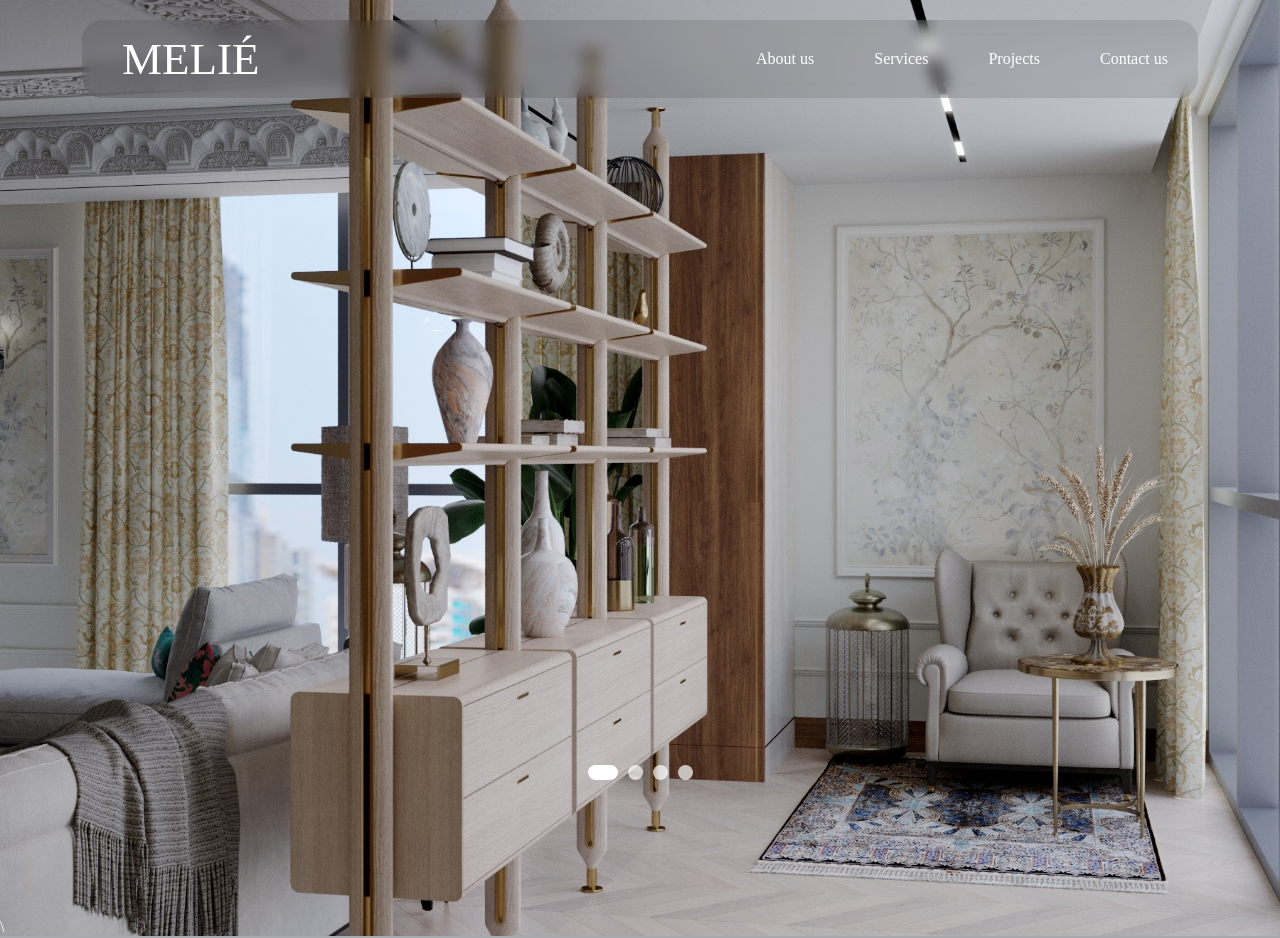
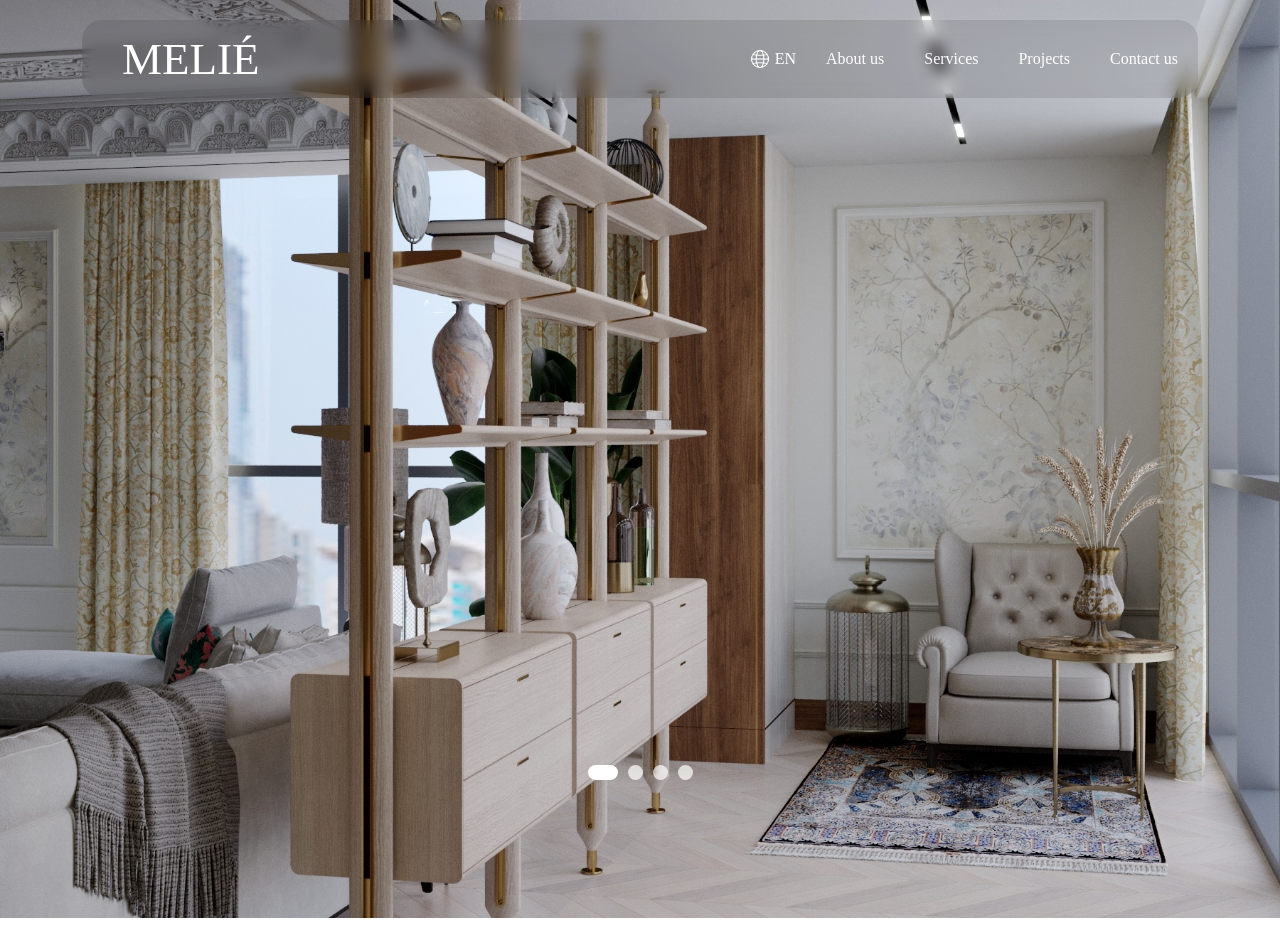
Before and after one commit to rsaida/renovation, a PHP site: page / in a window 1280 px wide. Run offline with PHP 8.4, Linux system fonts and the light colour scheme; some web fonts are replaced.

Commit message:
language

```diff
--- a/index.php
+++ b/index.php
@@ -10,6 +10,8 @@
     <link rel="preconnect" href="https://fonts.googleapis.com">
     <link rel="preconnect" href="https://fonts.gstatic.com" crossorigin>
     <link href="https://fonts.googleapis.com/css2?family=Kalnia:wght@100..700&display=swap" rel="stylesheet">
+    <link rel="stylesheet" href="https://cdnjs.cloudflare.com/ajax/libs/font-awesome/6.0.0-beta3/css/all.min.css">
+
 </head>
 <body>
     <div id="main">
@@ -25,15 +27,17 @@
                      <a href="" id="melie">MELIÉ</a>
                 </div>
                 <ul>
+                    <li id="lang"><img src="globe.png" alt="">EN</li>
                     <li><a href="">About us</a></li>
                     <li><a href="">Services</a></li>
                     <li><a href="">Projects</a></li>
                     <li><a href="">Contact us</a></li>
+                    <!-- <li><i class="fa-solid fa-language"></i></li> -->
                 </ul>
             </div>
         </header>
         <div id="fon">
-        </div>\
+        </div>
         <div id="indicators">
             <div class="indicator" data-index="0"></div>
             <div class="indicator" data-index="1"></div>
@@ -41,7 +45,9 @@
             <div class="indicator" data-index="3"></div>
         </div>
     </div>
-
+    <div id="lang">
+            <img src="globe.png" alt="">
+    </div>
 
 </body>
 </html>
--- a/script.js
+++ b/script.js
@@ -49,7 +49,7 @@ document.addEventListener("DOMContentLoaded", function () {
     }
 
     function startSlideshow() {
-        slideInterval = setInterval(nextSlide, 6000); // Change slide every 3 seconds
+        slideInterval = setInterval(nextSlide, 60000); // Change slide every 3 seconds
     }
 
     function stopSlideshow() {
@@ -65,7 +65,7 @@ document.addEventListener("DOMContentLoaded", function () {
         indicator.addEventListener('click', function () {
             stopSlideshow(); // Stop slideshow on click
             changeBackgroundImage(parseInt(this.getAttribute('data-index')));
-            setTimeout(startSlideshow, 5000); // Resume after 5 seconds
+            //setTimeout(startSlideshow, 5000); // Resume after 5 seconds
         });
     });
 });
--- a/style.css
+++ b/style.css
@@ -24,7 +24,7 @@ ul{
 }
 li {
     /* border: 1px solid yellow; */
-    padding: 30px;
+    padding: 30px 20px;
 }
 
 a{
@@ -107,3 +107,20 @@ a{
     border-radius: 25px;
     background-color: white;
 }
+
+#lang{
+    /* border: 1px ridge rgba(255, 255, 255, 0.5); */
+    border-radius: 20px;
+    height: fit-content;
+    padding: 0;
+    margin: auto;
+    display: flex;
+    text-align: center;
+    line-height: 40px;
+    padding: 0px 10px;
+}
+
+#lang img{
+    height: 20px;
+    margin: auto 5px;
+}
```
Also changed, not shown: globe.png (added).
